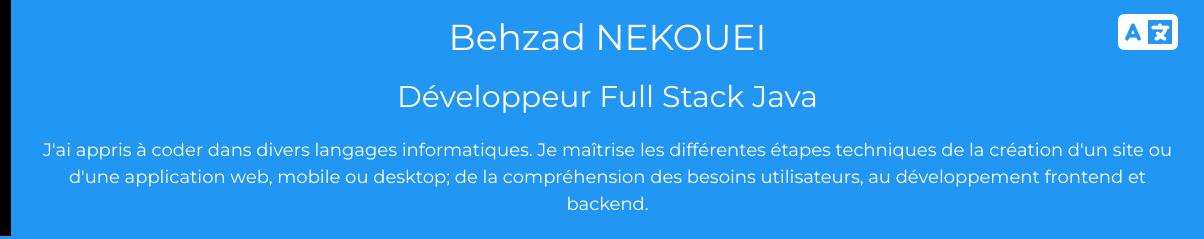
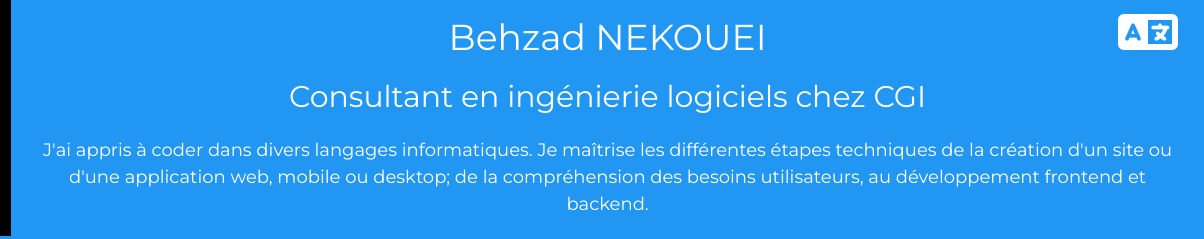
Before and after one commit to beneko/beneko.github.io, a plain HTML site: page index.html in a window 1280 px wide. Shown: the top 239 px of the page, 76-1280 px from the left. Drawn offline with nearby package versions, Linux system fonts and the light colour scheme.

Commit message:
update cv

```diff
--- a/index.html
+++ b/index.html
@@ -42,7 +42,7 @@
           </div>
         </div>
         <h1 class="w3-animate-top">Behzad NEKOUEI</h1>
-        <h2 class="w3-animate-left">Développeur Full Stack Java</h2>
+        <h2 class="w3-animate-left">Consultant en ingénierie logiciels chez CGI</h2>
         <p class="w3-large w3-animate-right">
           J'ai appris à coder dans divers langages informatiques.
           Je maîtrise les différentes étapes techniques de la création d'un site ou d'une application web,
```
Also changed, not shown: en/index.html (+1 -1 lines).
